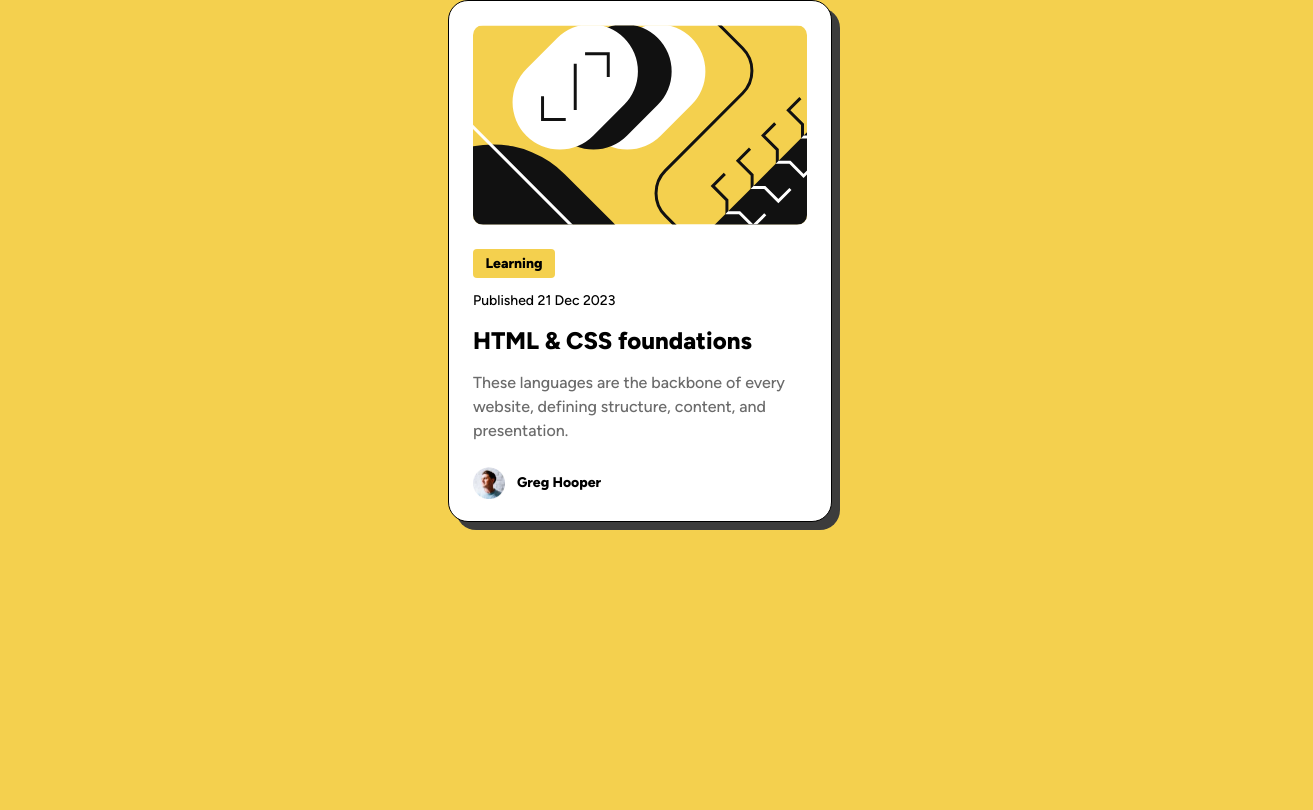
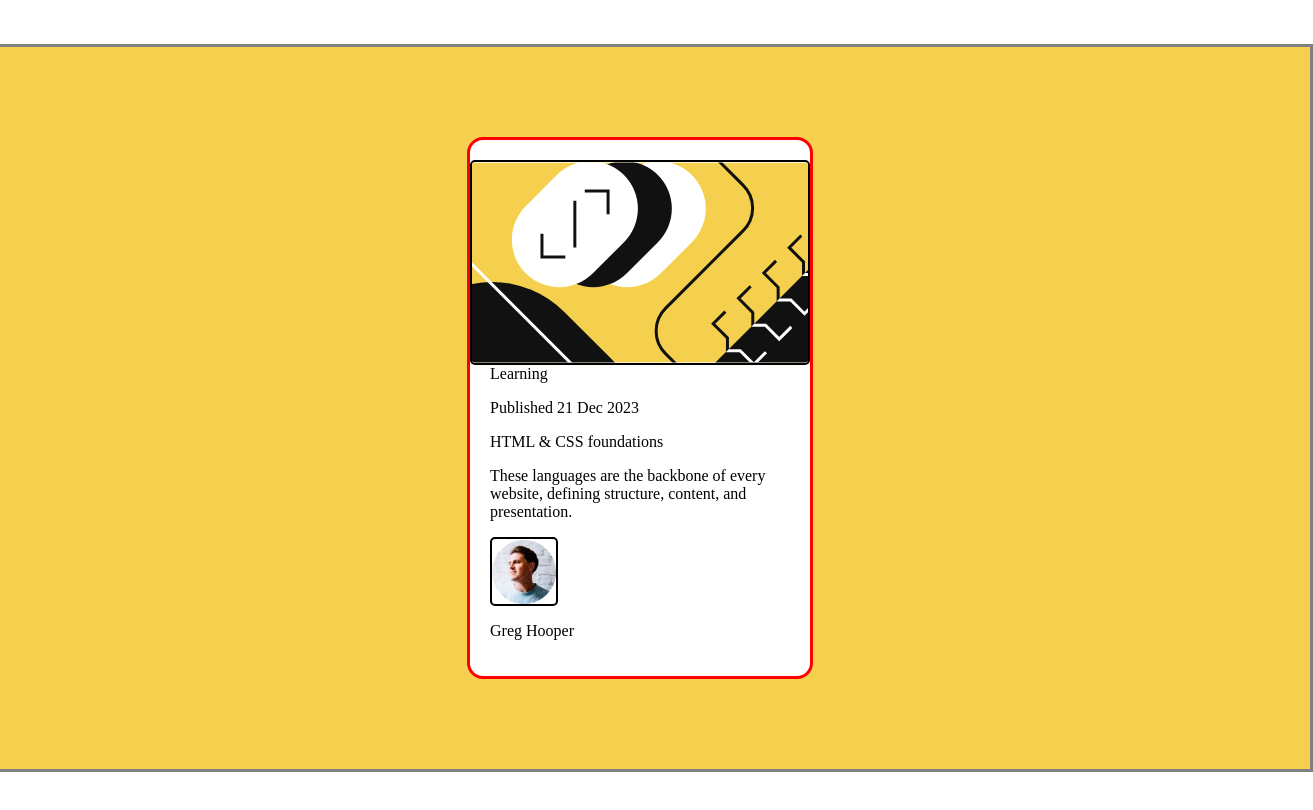
Before and after one commit to arichard02/blog-card-refacto, a plain HTML site: page index.html in a window 1280 px wide. Shown: the whole page, 1313 px wide, since content can reach past the window. Drawn offline with nearby package versions, Linux system fonts and the light colour scheme; files whose address does not match are found by name.

Commit message:
added styles.css

```diff
--- a/index.html
+++ b/index.html
@@ -3,14 +3,15 @@
   <head>
     <meta charset="UTF-8" />
     <meta name="viewport" content="width=device-width, initial-scale=1.0" />
+    <link rel="stylesheet" href="styles.css">
     <!-- displays site properly based on user's device -->
-    <link
+    <!-- <link
       rel="icon"
       type="image/png"
       sizes="32x32"
       href="./assets/images/favicon-32x32.png"
-    />
-    <script src="https://cdn.jsdelivr.net/npm/@tailwindcss/browser@4"></script>
+    /> -->
+    <!-- <script src="https://cdn.jsdelivr.net/npm/@tailwindcss/browser@4"></script>
     <title>Frontend Mentor | Blog preview card</title>
     <style>
       @font-face {
@@ -23,29 +24,35 @@
         src: url(./fonts/static/Figtree-ExtraBold.ttf);
         font-weight: bold;
       }
-    </style>
+    </style> -->
   </head>
 
   <body class="bg-[#F4D04E]">
     <main class="flex items-center justify-center">
       <!-- The card starts at this div below -->
+     <section class="container">
       <div
         class="bg-[#FFFFFF] rounded-[20px] w-[384px] h-[522px] flex flex-col justify-evenly p-[24px] gap-y-[24px] border-[1px] shadow-[8px_8px_0px_0px_rgb(60,60,60)] max-sm:w-[327px] max-sm:h-[501px]"
       >
+       <div class="card">
         <img
           src="./assets/images/illustration-article.svg"
           class="rounded-[10px] w-[339px] h-[200px] max-sm:w-[279px] max-sm:h-auto"
           alt=""
         />
 
-        <content
-          class="gap-y-[12px] w-[336px] h-[194px] flex flex-col max-sm:w-[279px] max-sm:h-[173px]"
-        >
-          <div
-            class="w-[82px] h-[29px] flex justify-center rounded-[4px] py-[4px] bg-[#F4D04E] font-[Figtree] font-bold text-[14px] leading-[150%] tracking-[0px] m-[0px] max-sm:w-[73px] max-sm:h-[26px] max-sm:text-[12px]"
-          >
+
+
+        <!-- <content -->
+          <!-- class="gap-y-[12px] w-[336px] h-[194px] flex flex-col max-sm:w-[279px] max-sm:h-[173px]"
+        > -->
+
+            <!-- class="w-[82px] h-[29px] flex justify-center rounded-[4px] py-[4px] bg-[#F4D04E] font-[Figtree] font-bold text-[14px] leading-[150%] tracking-[0px] m-[0px] max-sm:w-[73px] max-sm:h-[26px] max-sm:text-[12px]" -->
+         <div>
             Learning
-          </div>
+
+
+
 
           <p
             class="font-[Figtree] text-[14px] leading-[150%] tracking-[0px] w-[143px] h-[31px] max-sm:w-[123px] max-sm:h-[18px] max-sm:text-[12px]"
@@ -53,11 +60,15 @@
             Published 21 Dec 2023
           </p>
 
+<div>
           <p
             class="font-[Figtree] font-bold text-[24px] leading-[150%] tracking-[0px] w-[336px] h-[36px] max-sm:w-[279px] max-sm:h-[30px] max-sm:text-[20px]"
           >
             HTML & CSS foundations
           </p>
+          </div>
+
+          <div>
 
           <p
             class="font-[Figtree] text-[#6B6B6B] text-[16px] leading-[150%] tracking-[0px] w-[336px] h-[72px] max-sm:w-[279px] max-sm:h-[63px] max-sm:text-[14px]"
@@ -65,10 +76,11 @@
             These languages are the backbone of every website, defining
             structure, content, and presentation.
           </p>
-        </content>
+        <!-- </content> -->
+        </div>
 
         <!-- This is the author section -->
-        <div class="w-[129px] h-[32px] flex flex-row items-center">
+        <div class="author-pic"">
           <img
             src="./assets/images/image-avatar.webp"
             class="w-[32px] mr-[12px]"
@@ -81,12 +93,18 @@
             Greg Hooper
           </p>
         </div>
+          </div>
+
         <!-- end of author div -->
       </div>
       <!-- end of card div -->
 
       <div class="card-footer"><di>
       </div>
+      </div>
     </main>
   </body>
 </html>
+
+
+<!-- w-[129px] h-[32px] flex flex-row items-center -->
--- a/styles.css
+++ b/styles.css
@@ -0,0 +1,101 @@
+body {
+     min-height: 100vh;
+    display: flex;
+    justify-content: center;
+    align-items: center;
+   /* background-color: #F4D04E; */
+
+}
+
+main {
+    min-height: 80vh;
+    min-width: 160vh;
+    display: flex;
+    justify-content: center;
+    align-items: center;
+    border: 3px solid gray;
+   background-color: #F4D04E;
+    padding: 30px;
+}
+
+
+
+.container {
+     margin: auto;
+     padding: 60px;
+}
+
+img {
+    border: 2px solid black;
+   padding: 0;
+     border-radius: 5px;
+
+}
+
+.card {
+    background-color: hsl(0, 0%, 100%) ;
+    border: pink 2px solid;
+     border: 3px solid red;
+    display: flex;
+    justify-content: center;
+    flex-direction: column;
+    align-items: center;
+    width: 300px;
+    background-color: hsl(0, 0%, 100%);
+    border-radius: 16px;
+    padding: 20px;
+    margin-top: 0;
+}
+
+
+footer {
+    display: flex;
+}
+
+.author-pic {
+    display: grid;
+
+}
+/* body {
+     min-height: 100vh;
+    display: flex;
+    justify-content: center;
+    align-items: center;
+    background-color: hsl(0, 0%, 100%);
+    border: lime
+
+}
+
+
+main {
+    min-height: 80vh;
+    min-width: 160vh;
+    display: flex;
+    justify-content: center;
+    align-items: center;
+    border: 3px solid black;
+    background-color: hsl(212, 45%, 89%);
+    padding: 30px;
+}
+
+.card , img {
+    border: 3px solid red;
+    display: flex;
+    justify-content: center;
+    flex-direction: column;
+    align-items: center;
+    width: 300px;
+    background-color: hsl(0, 0%, 100%);
+    border-radius: 16px;
+    padding: 16px;
+
+}
+
+p {
+    font-size: 15px;
+    text-align: center;
+}
+
+h2 {
+    text-align: center;
+} */
```
